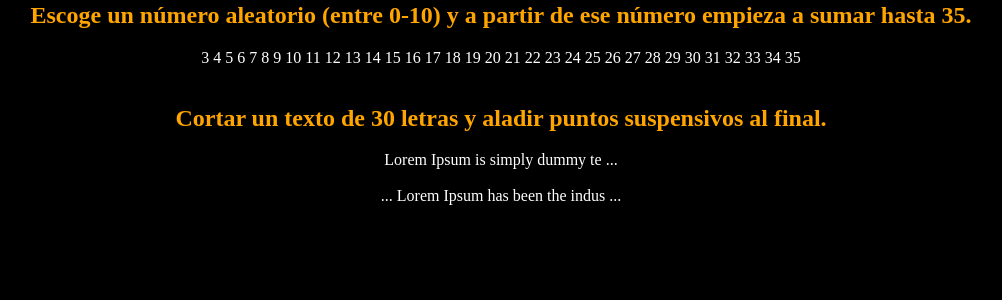
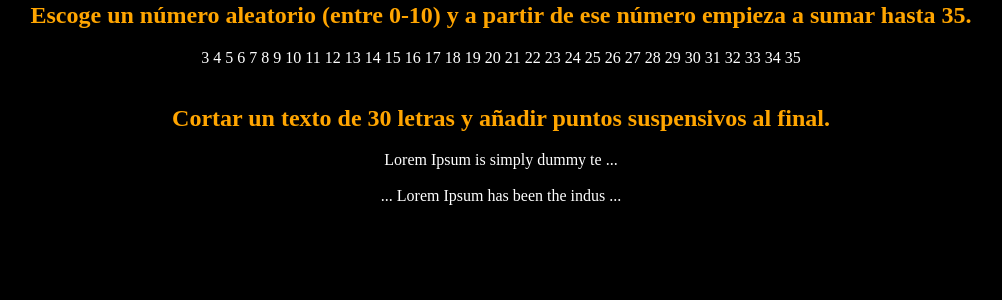
Before and after one commit to Kairoskh/IMW2022, a PHP site: page /siete.php in a window 1280 px wide. Shown: the part 397-697 px from the top of the page, without its empty margins (139-1141 px from the left). Run offline with PHP 8.4, Linux system fonts and the light colour scheme.

Commit message:
Update siete.php

```diff
--- a/Actividad2-4/siete.php
+++ b/Actividad2-4/siete.php
@@ -75,7 +75,7 @@ $num= rand(0,10);
 echo suma($num);
 
 echo "<br><br>";
-echo "<h2>Cortar un texto de 30 letras y aladir puntos suspensivos al final.</h2>";
+echo "<h2>Cortar un texto de 30 letras y añadir puntos suspensivos al final.</h2>";
 
 //Corta un texto a 30 letras y añade puntos suspensivos al final.
 
```
